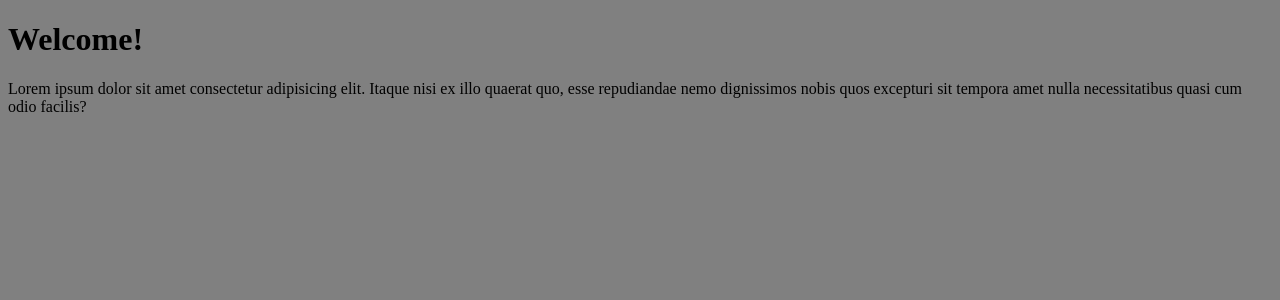
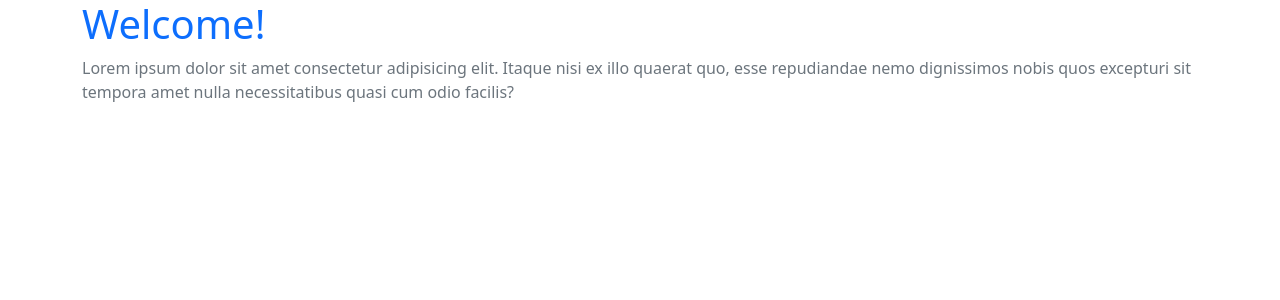
Before and after one commit to ramjam97/ram-jamolod, a PHP site: page / in a window 1280 px wide. Shown: the top 300 px of the page. Run offline with PHP 8.4, Linux system fonts and the light colour scheme.

Commit message:
added styling

```diff
--- a/index.php
+++ b/index.php
@@ -1,19 +1,20 @@
 <!DOCTYPE html>
 <html lang="en">
+
 <head>
     <meta charset="UTF-8">
     <meta http-equiv="X-UA-Compatible" content="IE=edge">
     <meta name="viewport" content="width=device-width, initial-scale=1.0">
     <title>Ramil Icalina Jamolod</title>
+    <link href="https://cdn.jsdelivr.net/npm/bootstrap@5.0.2/dist/css/bootstrap.min.css" rel="stylesheet" integrity="sha384-EVSTQN3/azprG1Anm3QDgpJLIm9Nao0Yz1ztcQTwFspd3yD65VohhpuuCOmLASjC" crossorigin="anonymous">
 
-    <style>
-        body{
-            background-color: grey;
-        }
-    </style>
 </head>
+
 <body>
-    <h1>Welcome!</h1>
-    <p>Lorem ipsum dolor sit amet consectetur adipisicing elit. Itaque nisi ex illo quaerat quo, esse repudiandae nemo dignissimos nobis quos excepturi sit tempora amet nulla necessitatibus quasi cum odio facilis?</p>
+    <div class="container">
+        <h1 class="text-primary">Welcome!</h1>
+        <p class="text-muted">Lorem ipsum dolor sit amet consectetur adipisicing elit. Itaque nisi ex illo quaerat quo, esse repudiandae nemo dignissimos nobis quos excepturi sit tempora amet nulla necessitatibus quasi cum odio facilis?</p>
+    </div>
 </body>
+
 </html>
```
